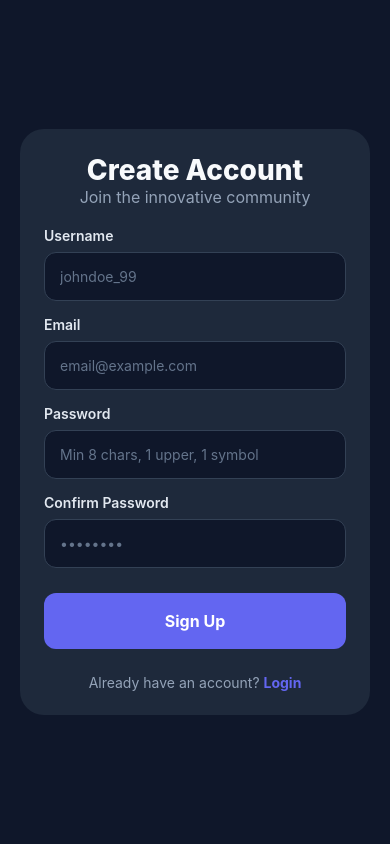
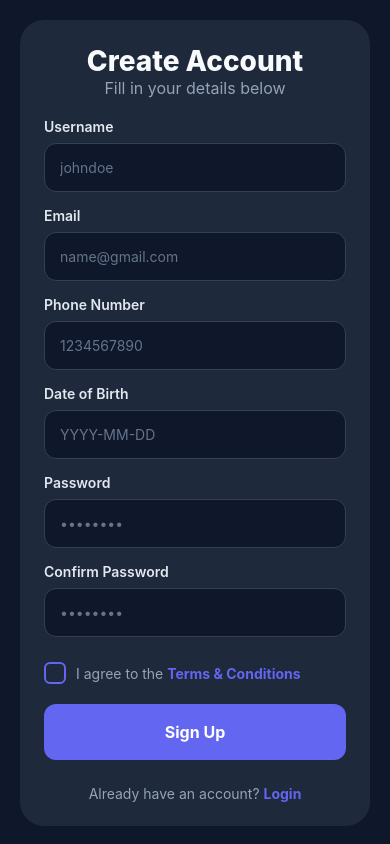
Before and after one commit to vamsiraycraft/Authentication-Page, a React Native app: screen /Register in a window 390 px wide. Built offline with nearby package versions, Linux system fonts and the light colour scheme.

Commit message:
added more new files

```diff
--- a/App.js
+++ b/App.js
@@ -1,24 +1,37 @@
 import React, { useState, useEffect } from 'react';
-import { View, Text, StyleSheet, TouchableOpacity, ActivityIndicator, SafeAreaView } from 'react-native';
+import { View, Text, StyleSheet, TouchableOpacity, ActivityIndicator, SafeAreaView, ScrollView } from 'react-native';
 import { NavigationContainer } from '@react-navigation/native';
 import { createNativeStackNavigator } from '@react-navigation/native-stack';
 import { supabase } from './lib/supabase';
 
-// 1. Import your Auth Screens
-// Ensure these files have 'export default function...'
 import LoginScreen from './app/(auth)/login';
 import RegisterScreen from './app/(auth)/register';
 
-// 2. Simple Profile Screen (Internal Component for now)
 const ProfileScreen = () => {
-  const [user, setUser] = useState(null);
+  const [profile, setProfile] = useState(null);
+  const [loading, setLoading] = useState(true);
 
   useEffect(() => {
-    const getUser = async () => {
+    const fetchProfile = async () => {
+      try {
         const { data: { user } } = await supabase.auth.getUser();
-      setUser(user);
+        if (user) {
+          const { data, error } = await supabase
+            .from('profiles')
+            .select('username, email, phone, dob')
+            .eq('id', user.id)
+            .single();
+
+          if (error) throw error;
+          setProfile(data);
+        }
+      } catch (error) {
+        console.error("Profile Fetch Error:", error.message);
+      } finally {
+        setLoading(false);
+      }
     };
-    getUser();
+    fetchProfile();
   }, []);
 
   const handleSignOut = async () => {
@@ -27,19 +40,42 @@ const ProfileScreen = () => {
 
   return (
     <SafeAreaView style={styles.container}>
+      <ScrollView contentContainerStyle={{ justifyContent: 'center', flexGrow: 1 }}>
         <View style={styles.card}>
           <Text style={styles.title}>Account Profile</Text>
           <Text style={styles.subtitle}>Welcome back!</Text>
 
+          {loading ? (
+            <ActivityIndicator color="#6366f1" size="large" />
+          ) : (
+            <>
               <View style={styles.infoBox}>
-          <Text style={styles.label}>Email:</Text>
-          <Text style={styles.value}>{user?.email || 'Loading...'}</Text>
+                <Text style={styles.infoLabel}>Username</Text>
+                <Text style={styles.infoValue}>{profile?.username || 'N/A'}</Text>
               </View>
+
+              <View style={styles.infoBox}>
+                <Text style={styles.infoLabel}>Email Address</Text>
+                <Text style={styles.infoValue}>{profile?.email}</Text>
+              </View>
+
+              <View style={styles.infoBox}>
+                <Text style={styles.infoLabel}>Phone Number</Text>
+                <Text style={styles.infoValue}>{profile?.phone || 'Not provided'}</Text>
+              </View>
+
+              <View style={styles.infoBox}>
+                <Text style={styles.infoLabel}>Date of Birth</Text>
+                <Text style={styles.infoValue}>{profile?.dob || 'Not provided'}</Text>
+              </View>
+            </>
+          )}
 
           <TouchableOpacity style={styles.signOutButton} onPress={handleSignOut}>
             <Text style={styles.buttonText}>Sign Out</Text>
           </TouchableOpacity>
         </View>
+      </ScrollView>
     </SafeAreaView>
   );
 };
@@ -50,31 +86,19 @@ export default function App() {
   const [session, setSession] = useState(null);
   const [loading, setLoading] = useState(true);
 
-  // 3. Auth State Listener
   useEffect(() => {
-    // Check initial session
     supabase.auth.getSession().then(({ data: { session } }) => {
       setSession(session);
       setLoading(false);
     });
 
-    // Listen for changes (Login, Logout, etc.)
     const { data: { subscription } } = supabase.auth.onAuthStateChange((_event, session) => {
       setSession(session);
+      setLoading(false);
     });
 
     return () => subscription.unsubscribe();
   }, []);
-
-  // 4. Debug & Loading Guards
-  if (typeof LoginScreen !== 'function' || typeof RegisterScreen !== 'function') {
-    return (
-      <View style={[styles.container, { backgroundColor: '#ef4444' }]}>
-        <Text style={styles.errorText}>Critical Error: Screen Imports Failed.</Text>
-        <Text style={{ color: 'white' }}>Check if you used 'export default' in login.js and register.js</Text>
-      </View>
-    );
-  }
 
   if (loading) {
     return (
@@ -88,10 +112,8 @@ export default function App() {
     <NavigationContainer>
       <Stack.Navigator screenOptions={{ headerShown: false }}>
         {session && session.user ? (
-          // Authenticated Stack
           <Stack.Screen name="Profile" component={ProfileScreen} />
         ) : (
-          // Unauthenticated Stack
           <>
             <Stack.Screen name="Login" component={LoginScreen} />
             <Stack.Screen name="Register" component={RegisterScreen} />
@@ -102,67 +124,14 @@ export default function App() {
   );
 }
 
-// 5. Styles (Matches your dark theme)
 const styles = StyleSheet.create({
-  container: {
-    flex: 1,
-    backgroundColor: '#0f172a',
-    justifyContent: 'center',
-    padding: 20,
-  },
-  card: {
-    backgroundColor: '#1e293b',
-    borderRadius: 24,
-    padding: 24,
-    alignItems: 'center',
-  },
-  title: {
-    fontSize: 24,
-    fontWeight: '800',
-    color: '#f8fafc',
-    marginBottom: 8,
-  },
-  subtitle: {
-    fontSize: 16,
-    color: '#94a3b8',
-    marginBottom: 20,
-  },
-  infoBox: {
-    width: '100%',
-    backgroundColor: '#0f172a',
-    padding: 15,
-    borderRadius: 12,
-    marginBottom: 20,
-  },
-  label: {
-    color: '#6366f1',
-    fontSize: 12,
-    fontWeight: 'bold',
-    textTransform: 'uppercase',
-  },
-  value: {
-    color: '#f8fafc',
-    fontSize: 16,
-    marginTop: 4,
-  },
-  signOutButton: {
-    backgroundColor: '#ef4444',
-    paddingVertical: 12,
-    paddingHorizontal: 30,
-    borderRadius: 12,
-    width: '100%',
-    alignItems: 'center',
-  },
-  buttonText: {
-    color: '#fff',
-    fontWeight: '700',
-    fontSize: 16,
-  },
-  errorText: {
-    color: 'white',
-    fontWeight: 'bold',
-    fontSize: 18,
-    textAlign: 'center',
-    marginBottom: 10,
-  }
+  container: { flex: 1, backgroundColor: '#0f172a', padding: 20 },
+  card: { backgroundColor: '#1e293b', borderRadius: 24, padding: 24, alignItems: 'center', elevation: 10 },
+  title: { fontSize: 24, fontWeight: '800', color: '#f8fafc', marginBottom: 5 },
+  subtitle: { fontSize: 16, color: '#94a3b8', marginBottom: 25 },
+  infoBox: { width: '100%', backgroundColor: '#0f172a', padding: 15, borderRadius: 12, marginBottom: 15, borderLeftWidth: 4, borderLeftColor: '#6366f1' },
+  infoLabel: { color: '#6366f1', fontSize: 12, fontWeight: 'bold', textTransform: 'uppercase' },
+  infoValue: { color: '#f8fafc', fontSize: 16, marginTop: 4, fontWeight: '600' },
+  signOutButton: { backgroundColor: '#ef4444', padding: 15, borderRadius: 12, width: '100%', alignItems: 'center', marginTop: 10 },
+  buttonText: { color: '#fff', fontWeight: '700', fontSize: 16 },
 });
--- a/app/(auth)/login.js
+++ b/app/(auth)/login.js
@@ -1,12 +1,12 @@
 import React, { useState } from 'react';
-import { View, Text, StyleSheet, TouchableOpacity, TextInput, ActivityIndicator } from 'react-native';
+import { View, Text, StyleSheet, TouchableOpacity, TextInput, ActivityIndicator, ScrollView } from 'react-native';
 import { useForm, Controller } from 'react-hook-form';
 import { zodResolver } from '@hookform/resolvers/zod';
 import * as z from 'zod';
 import { supabase } from '../../lib/supabase';
 
 const loginSchema = z.object({
-  email: z.string().email('Invalid email address').trim().toLowerCase(),
+  email: z.string().min(1, 'Email is required').email('Invalid format').trim().toLowerCase(),
   password: z.string().min(1, 'Password is required'),
 });
 
@@ -23,26 +23,33 @@ export default function LoginScreen({ navigation }) {
     setLoading(true);
     setAuthError('');
 
+    try {
       const { error } = await supabase.auth.signInWithPassword({
         email: data.email,
         password: data.password,
       });
 
       if (error) {
-      setLoading(false);
-      if (error.message.includes("Invalid login credentials")) {
-        setAuthError("Invalid email or password. Please try again.");
+        if (error.message.includes("Email not confirmed")) {
+          setAuthError("Check your inbox! You must verify your email link first.");
+        } else if (error.message.includes("Invalid login credentials")) {
+          setAuthError("Wrong email or password.");
         } else {
           setAuthError(error.message);
         }
       }
+    } catch (err) {
+      setAuthError("An unexpected error occurred.");
+    } finally {
+      setLoading(false);
+    }
   };
 
   return (
-    <View style={styles.container}>
+    <ScrollView contentContainerStyle={styles.container}>
       <View style={styles.card}>
         <Text style={styles.title}>Welcome Back</Text>
-        <Text style={styles.subtitle}>Log in to your account</Text>
+        <Text style={styles.subtitle}>Log in to continue</Text>
 
         {authError ? (
           <View style={styles.errorBanner}>
@@ -58,7 +65,7 @@ export default function LoginScreen({ navigation }) {
             render={({ field: { onChange, value } }) => (
               <TextInput
                 style={[styles.input, (errors.email || authError) && styles.inputError]}
-                placeholder="email@example.com"
+                placeholder="name@gmail.com"
                 placeholderTextColor="#64748b"
                 keyboardType="email-address"
                 onChangeText={(text) => {
@@ -104,17 +111,15 @@ export default function LoginScreen({ navigation }) {
         </TouchableOpacity>
 
         <TouchableOpacity onPress={() => navigation.navigate('Register')} style={styles.footerLink}>
-          <Text style={styles.footerText}>
-            Don't have an account? <Text style={styles.linkText}>Sign Up</Text>
-          </Text>
+          <Text style={styles.footerText}>New here? <Text style={styles.linkText}>Create Account</Text></Text>
         </TouchableOpacity>
       </View>
-    </View>
+    </ScrollView>
   );
 }
 
 const styles = StyleSheet.create({
-  container: { flex: 1, backgroundColor: '#0f172a', justifyContent: 'center', padding: 20 },
+  container: { flexGrow: 1, backgroundColor: '#0f172a', justifyContent: 'center', padding: 20 },
   card: { backgroundColor: '#1e293b', borderRadius: 24, padding: 24, elevation: 10 },
   title: { fontSize: 28, fontWeight: '800', color: '#f8fafc', textAlign: 'center' },
   subtitle: { fontSize: 16, color: '#94a3b8', textAlign: 'center', marginBottom: 20 },
--- a/app/(auth)/register.js
+++ b/app/(auth)/register.js
@@ -5,21 +5,57 @@ import { zodResolver } from '@hookform/resolvers/zod';
 import * as z from 'zod';
 import { supabase } from '../../lib/supabase';
 
+// 1. UPDATED VALIDATION SCHEMA
 const signUpSchema = z.object({
   username: z.string()
     .min(3, 'Username must be at least 3 characters')
     .max(20, 'Username cannot exceed 20 characters')
-    .regex(/^[a-zA-Z0-9_]+$/, 'Username can only contain letters, numbers, and underscores'),
+    .regex(/^[a-zA-Z0-9_]+$/, 'Only letters, numbers, and underscores allowed'),
+
   email: z.string()
-    .email('Invalid email address')
+    .min(1, 'Email is required')
     .trim()
-    .toLowerCase(),
+    .toLowerCase()
+    .refine((val) => {
+      const emailRegex = /^[a-zA-Z0-9._%+-]+@[a-zA-Z0-9.-]+\.[a-zA-Z]{2,}$/;
+      if (!emailRegex.test(val)) return false;
+
+      const allowedProviders = [
+        'gmail.com', 'yahoo.com', 'outlook.com', 'hotmail.com',
+        'icloud.com', 'me.com', 'live.com', 'msn.com', 'aol.com', 'ymail.com'
+      ];
+
+      const domain = val.split('@')[1];
+      const isMajorProvider = allowedProviders.includes(domain);
+      const isEduEmail = domain.endsWith('.edu');
+
+      return isMajorProvider || isEduEmail;
+    }, {
+      message: "Use a real provider (e.g., @gmail.com, @yahoo.com, @outlook.com)"
+    }),
+
+  // NEW: Phone Validation
+  phone: z.string()
+    .min(10, 'Phone number must be at least 10 digits')
+    .max(15, 'Phone number too long')
+    .regex(/^\d+$/, 'Phone must contain digits only'),
+
+  // NEW: DOB Validation (YYYY-MM-DD)
+  dob: z.string()
+    .regex(/^\d{4}-\d{2}-\d{2}$/, 'Use YYYY-MM-DD format (e.g. 1995-05-20)'),
+
   password: z.string()
     .min(8, 'Password must be at least 8 characters')
-    .regex(/[A-Z]/, 'Password needs at least one uppercase letter')
-    .regex(/[0-9]/, 'Password needs at least one number')
-    .regex(/[^a-zA-Z0-9]/, 'Password needs at least one special character'),
-  confirmPassword: z.string()
+    .regex(/[A-Z]/, 'Needs at least one uppercase letter')
+    .regex(/[0-9]/, 'Needs at least one number')
+    .regex(/[^a-zA-Z0-9]/, 'Needs at least one special character'),
+
+  confirmPassword: z.string(),
+
+  // NEW: Terms & Conditions Checkbox
+  terms: z.literal(true, {
+    errorMap: () => ({ message: "You must accept the terms to continue" }),
+  }),
 }).refine((data) => data.password === data.confirmPassword, {
   message: "Passwords don't match",
   path: ["confirmPassword"],
@@ -31,7 +67,15 @@ export default function RegisterScreen({ navigation }) {
 
   const { control, handleSubmit, formState: { errors } } = useForm({
     resolver: zodResolver(signUpSchema),
-    defaultValues: { username: '', email: '', password: '', confirmPassword: '' }
+    defaultValues: {
+        username: '',
+        email: '',
+        phone: '',
+        dob: '',
+        password: '',
+        confirmPassword: '',
+        terms: false
+    }
   });
 
   const onRegister = async (data) => {
@@ -42,15 +86,19 @@ export default function RegisterScreen({ navigation }) {
         email: data.email,
         password: data.password,
         options: {
-          data: { username: data.username }
+          data: {
+            username: data.username,
+            phone: data.phone,
+            dob: data.dob
+          }
         }
       });
 
       if (error) throw error;
 
       Alert.alert(
-        "Registration Successful",
-        "Please check your email to confirm your account.",
+        "Verify Your Email",
+        `A link was sent to ${data.email}. You must click it before you can log in.`,
         [{ text: "OK", onPress: () => navigation.navigate('Login') }]
       );
     } catch (error) {
@@ -68,7 +116,7 @@ export default function RegisterScreen({ navigation }) {
         name={name}
         render={({ field: { onChange, value } }) => (
           <TextInput
-            style={[styles.input, (errors[name] || (name === 'email' && authError)) && styles.inputError]}
+            style={[styles.input, (errors[name]) && styles.inputError]}
             placeholder={placeholder}
             placeholderTextColor="#64748b"
             secureTextEntry={secure}
@@ -90,7 +138,7 @@ export default function RegisterScreen({ navigation }) {
     <ScrollView contentContainerStyle={styles.container}>
       <View style={styles.card}>
         <Text style={styles.title}>Create Account</Text>
-        <Text style={styles.subtitle}>Join the innovative community</Text>
+        <Text style={styles.subtitle}>Fill in your details below</Text>
 
         {authError ? (
           <View style={styles.errorBanner}>
@@ -98,10 +146,30 @@ export default function RegisterScreen({ navigation }) {
           </View>
         ) : null}
 
-        <InputField label="Username" name="username" placeholder="johndoe_99" />
-        <InputField label="Email" name="email" placeholder="email@example.com" keyboardType="email-address" />
-        <InputField label="Password" name="password" placeholder="Min 8 chars, 1 upper, 1 symbol" secure />
+        <InputField label="Username" name="username" placeholder="johndoe" />
+        <InputField label="Email" name="email" placeholder="name@gmail.com" keyboardType="email-address" />
+        <InputField label="Phone Number" name="phone" placeholder="1234567890" keyboardType="phone-pad" />
+        <InputField label="Date of Birth" name="dob" placeholder="YYYY-MM-DD" />
+        <InputField label="Password" name="password" placeholder="••••••••" secure />
         <InputField label="Confirm Password" name="confirmPassword" placeholder="••••••••" secure />
+
+        {/* CUSTOM CHECKBOX FOR TERMS */}
+        <View style={styles.checkboxWrapper}>
+            <Controller
+                control={control}
+                name="terms"
+                render={({ field: { onChange, value } }) => (
+                    <TouchableOpacity
+                        style={[styles.checkbox, value && styles.checkboxChecked]}
+                        onPress={() => onChange(!value)}
+                    >
+                        {value && <Text style={styles.checkboxTick}>✓</Text>}
+                    </TouchableOpacity>
+                )}
+            />
+            <Text style={styles.checkboxText}>I agree to the <Text style={styles.linkText}>Terms & Conditions</Text></Text>
+        </View>
+        {errors.terms && <Text style={styles.errorText}>{errors.terms.message}</Text>}
 
         <TouchableOpacity
           style={[styles.button, loading && styles.buttonDisabled]}
@@ -112,9 +180,7 @@ export default function RegisterScreen({ navigation }) {
         </TouchableOpacity>
 
         <TouchableOpacity onPress={() => navigation.navigate('Login')} style={styles.footerLink}>
-          <Text style={styles.footerText}>
-            Already have an account? <Text style={styles.linkText}>Login</Text>
-          </Text>
+          <Text style={styles.footerText}>Already have an account? <Text style={styles.linkText}>Login</Text></Text>
         </TouchableOpacity>
       </View>
     </ScrollView>
@@ -133,7 +199,12 @@ const styles = StyleSheet.create({
   input: { backgroundColor: '#0f172a', borderRadius: 12, padding: 15, color: '#f8fafc', borderWidth: 1, borderColor: '#334155' },
   inputError: { borderColor: '#ef4444' },
   errorText: { color: '#ef4444', fontSize: 12, marginTop: 5 },
-  button: { backgroundColor: '#6366f1', padding: 18, borderRadius: 12, alignItems: 'center', marginTop: 10 },
+  checkboxWrapper: { flexDirection: 'row', alignItems: 'center', marginTop: 10, marginBottom: 5 },
+  checkbox: { width: 22, height: 22, borderWidth: 2, borderColor: '#6366f1', borderRadius: 6, justifyContent: 'center', alignItems: 'center', marginRight: 10 },
+  checkboxChecked: { backgroundColor: '#6366f1' },
+  checkboxTick: { color: '#fff', fontSize: 14, fontWeight: 'bold' },
+  checkboxText: { color: '#94a3b8', fontSize: 14 },
+  button: { backgroundColor: '#6366f1', padding: 18, borderRadius: 12, alignItems: 'center', marginTop: 15 },
   buttonDisabled: { backgroundColor: '#4338ca', opacity: 0.7 },
   buttonText: { color: '#fff', fontSize: 16, fontWeight: '700' },
   footerLink: { marginTop: 25, alignItems: 'center' },
```
Also changed, not shown: lib/supabase.js (+2 -6 lines). Lines whose indentation alone changed are shown as unchanged.
